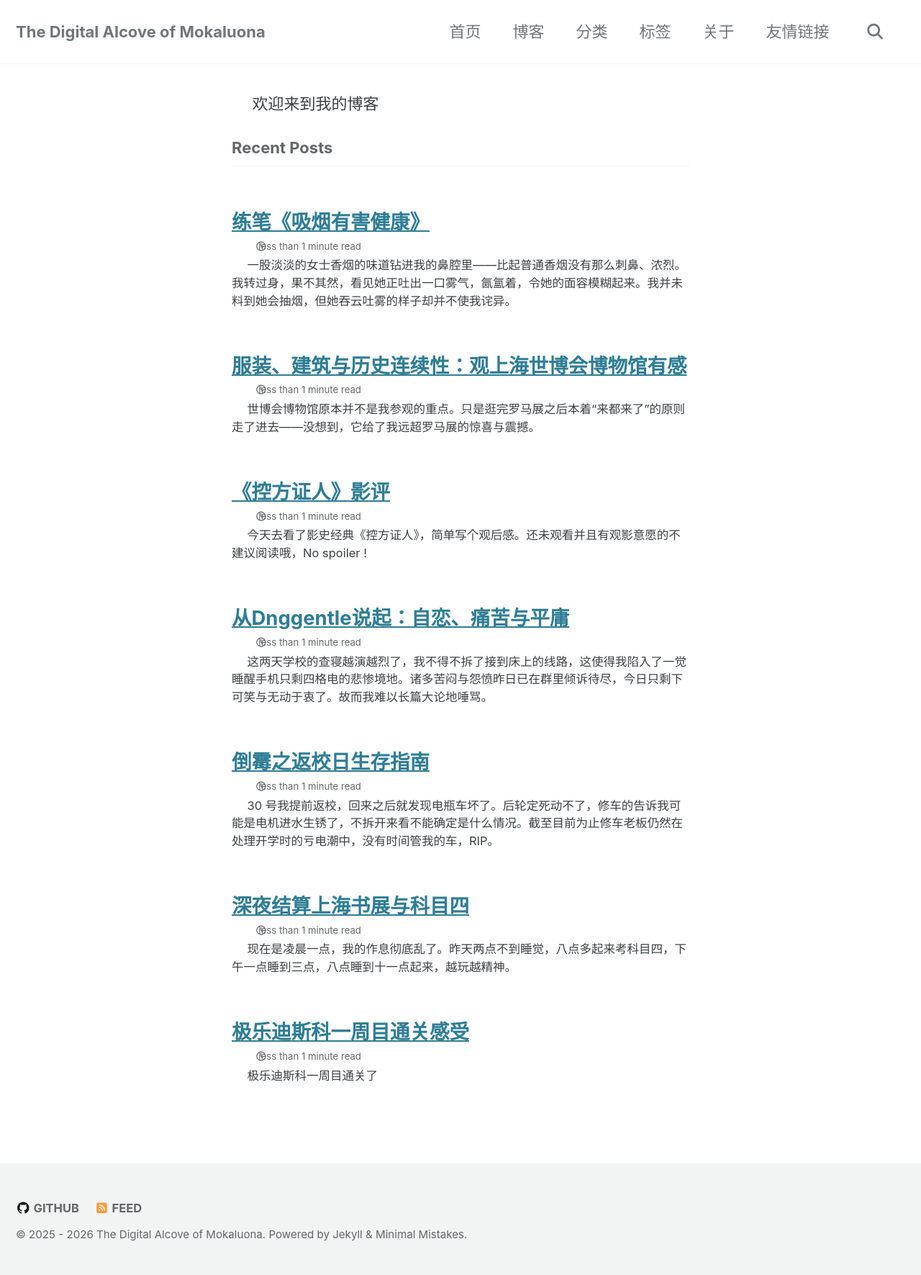
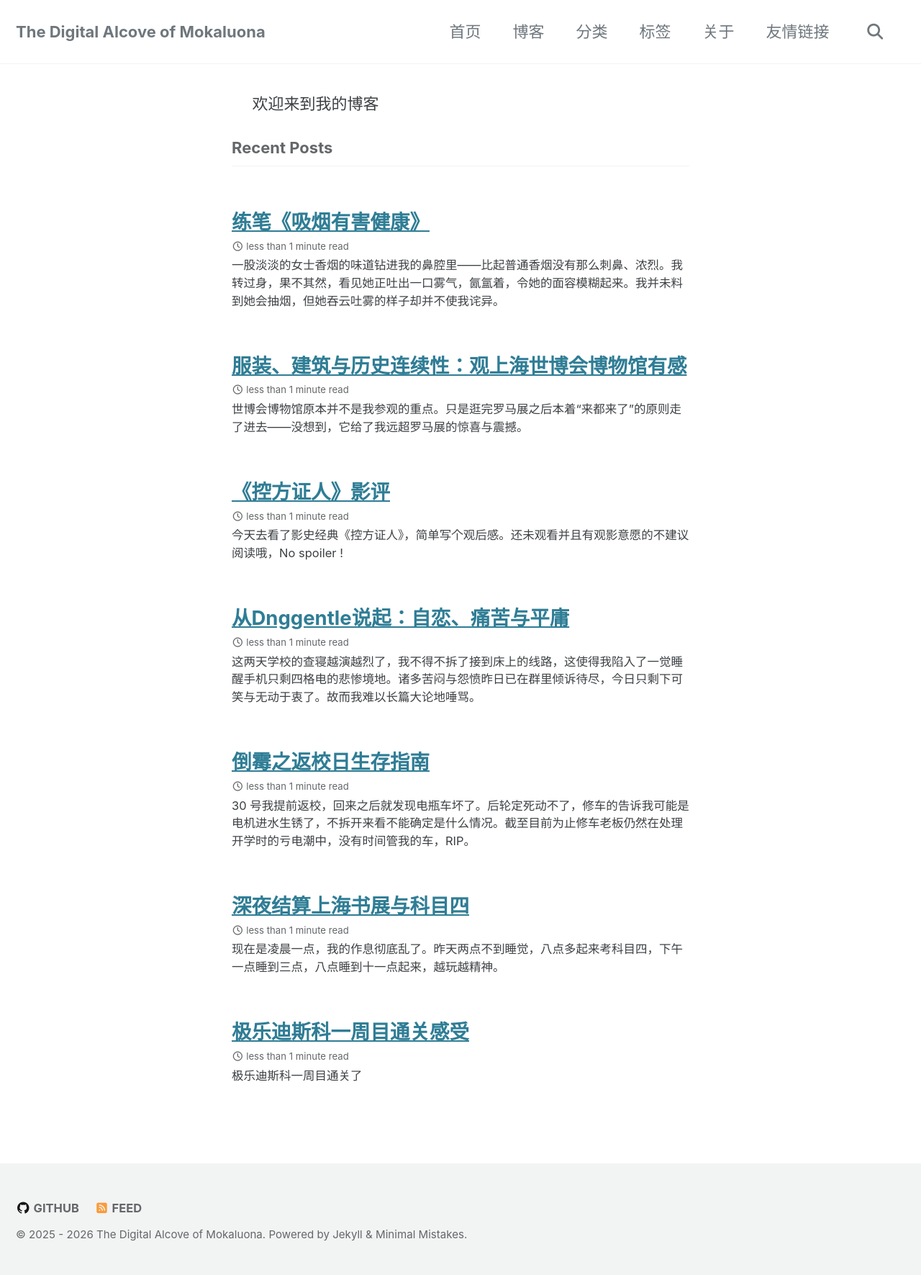
Before and after one commit to mokaluona/mkln.github.io, a Jekyll site: the page built from index.md, in a window 1280 px wide. Shown: the whole page at 72% size. Built offline with Jekyll 4.4.1, drawn with Linux system fonts in a browser that asks for light colours; cached includes are drawn as plain includes.

Commit message:
修复段首缩进外溢：全局 p 的 text-indent 收窄到正文
_sass/minimal-mistakes/_base.scss 的裸 p 选择器带 text-indent: 1.3em，
对全站每一个 <p> 生效，导致阅读时长、标签/分类链接、更新日期、列表摘要、
侧栏简介等非正文段落也被缩进。

根因不只是「缩进位置不对」：text-indent 是可继承属性，而 Font Awesome 的
图标 <i> 是 display:inline-block，会把继承到的 1.3em 缩进用在自身那个
18.75px 宽的行框里，字形被挤出框外、压到紧随其后的文字上 —— 这正是
"less than 1 minute read" 里图标与 l 重叠的原因。

改法：
- 裸 p 只保留 margin，去掉 text-indent；
- 缩进改为按正文容器限定：.page__content（single/splash 布局）与 .archive
  （archive/home/posts/search 布局，用 > 排除列表项摘要），并排除 .notice；
- 追加 .page__content i / .archive i { text-indent: 0 }，防止正文内联图标重演。

验证：用 libsass 编译全站 SCSS，与修复前对比仅 p 规则变化 + 2 条新增选择器，
无其他改动；并用真实页面 HTML 校验新选择器命中的段落（正文保留缩进，
page__meta / archive__item-excerpt 等全部排除）。

```diff
--- a/_sass/minimal-mistakes/_base.scss
+++ b/_sass/minimal-mistakes/_base.scss
@@ -67,7 +67,6 @@ small,
 
 p {
   margin: 0 0 $indent-var;
-  text-indent: 1.3em;
 
   &:first-child {
     margin-top: 0;
@@ -76,6 +75,27 @@ p {
   &:last-child {
     margin-bottom: 0;
   }
+}
+
+/* 段首空两格：只作用于正文段落。
+   原先缩进直接挂在上面这个全局 p 上，导致 .page__meta（阅读时长）、
+   .archive__item-excerpt（列表摘要）等非正文段落也被缩进。
+   正文容器按布局分两类：single/splash 布局用 .page__content，
+   archive/home/posts/search 布局用 .archive（列表项里的摘要由 > 排除）。
+   想改成严格意义的「两格」，把下面的 1.3em 换成 2em。 */
+.page__content p:not([class*="notice"]),
+.archive > p,
+.archive blockquote p {
+  text-indent: 1.3em;
+}
+
+/* text-indent 是「可继承」属性。图标 <i> 被 Font Awesome 设成 inline-block，
+   会把继承到的缩进量用在它自己那个 18.75px 宽的小行框里，字形因此被挤出框外、
+   压到紧随其后的文字上（表现就是「图标和文字重叠」）。
+   显式清零，避免正文里出现内联图标时重演。 */
+.page__content i,
+.archive i {
+  text-indent: 0;
 }
 
 u,
```
